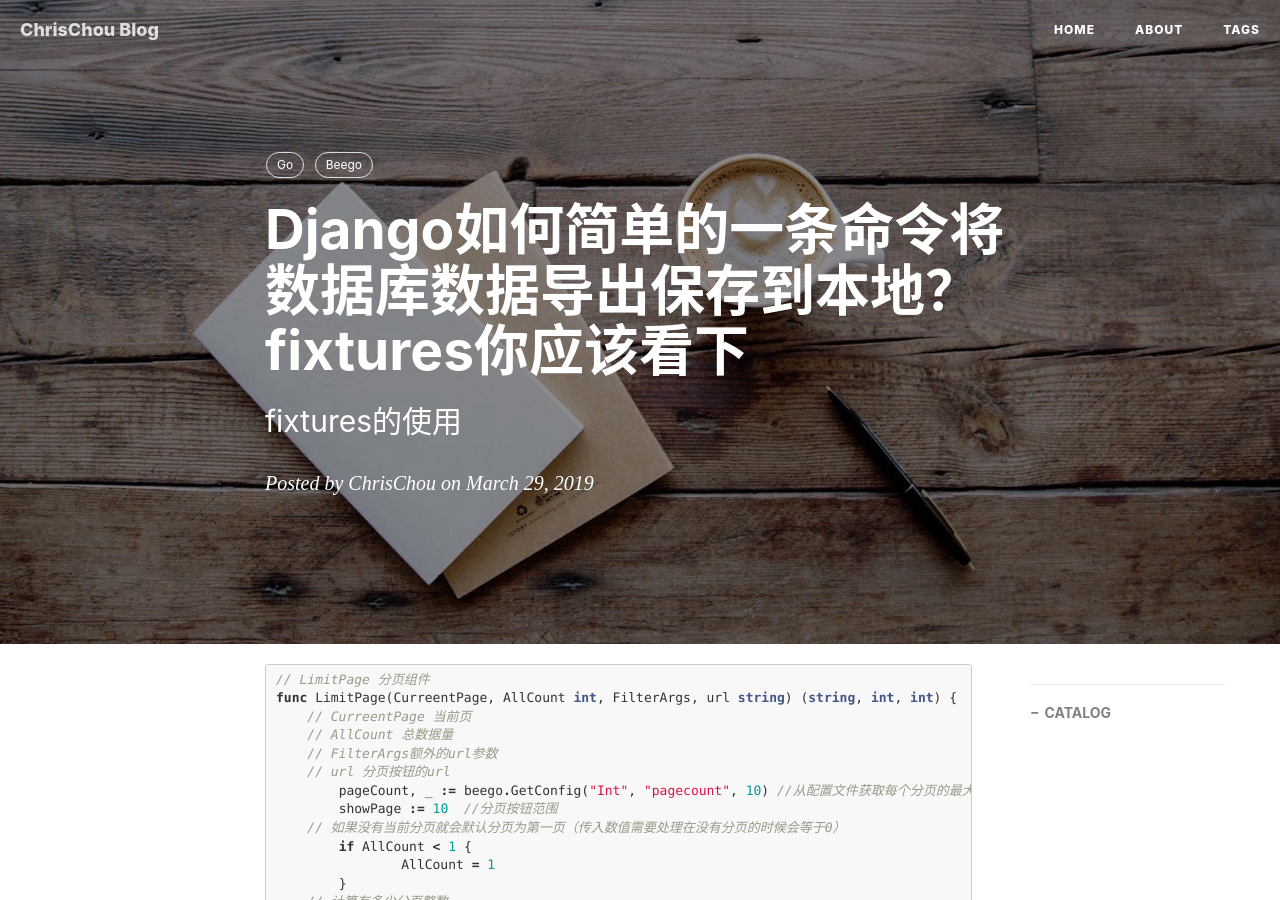
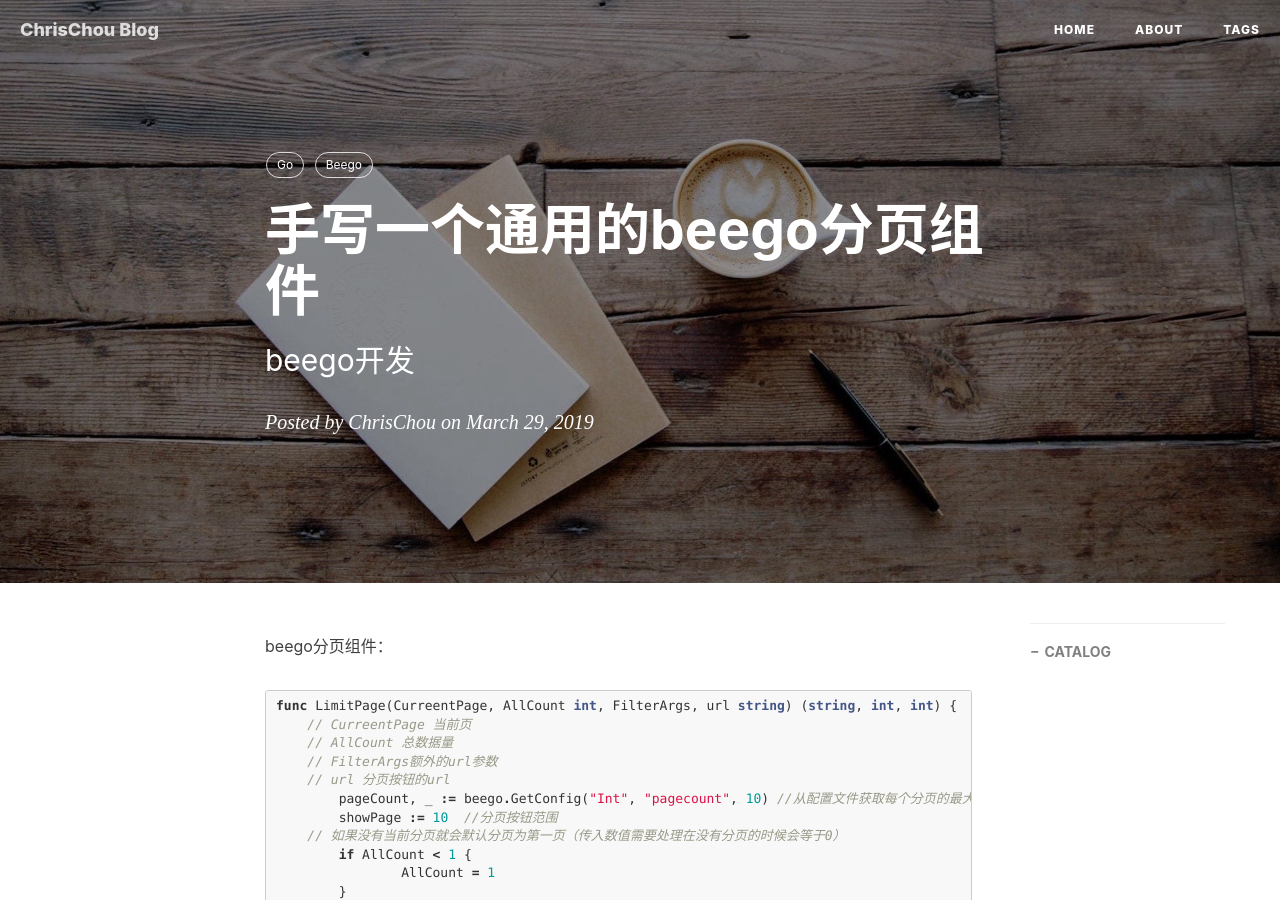
Before and after one commit to ChrisChou-freeman/ChrisChou-freeman.github.io, a Jekyll site: the page built from _posts/2019-03-29-手写一个beego分页组件.md, in a window 1280 px wide and 900 px high. Built offline with Jekyll 4.4.1, drawn with Linux system fonts in a browser that asks for light colours; nearby versions of some CDN libraries; comment, search, counter and statistics services are not loaded.

Commit message:
update blog

````diff
--- a/_posts/2019-03-29-手写一个beego分页组件.md
+++ b/_posts/2019-03-29-手写一个beego分页组件.md
@@ -1,7 +1,7 @@
 ---
 layout:     post
-title:      Django如何简单的一条命令将数据库数据导出保存到本地？fixtures你应该看下
-subtitle:   fixtures的使用
+title:      手写一个通用的beego分页组件
+subtitle:   beego开发
 date:       2019-03-29
 author:     ChrisChou
 header-img: img/post-bg-coffee.jpeg
@@ -11,8 +11,9 @@ tags:
     - Beego
 ---
 
+beego分页组件：
+
 ```go
-// LimitPage 分页组件
 func LimitPage(CurreentPage, AllCount int, FilterArgs, url string) (string, int, int) {
     // CurreentPage 当前页
     // AllCount 总数据量
````
